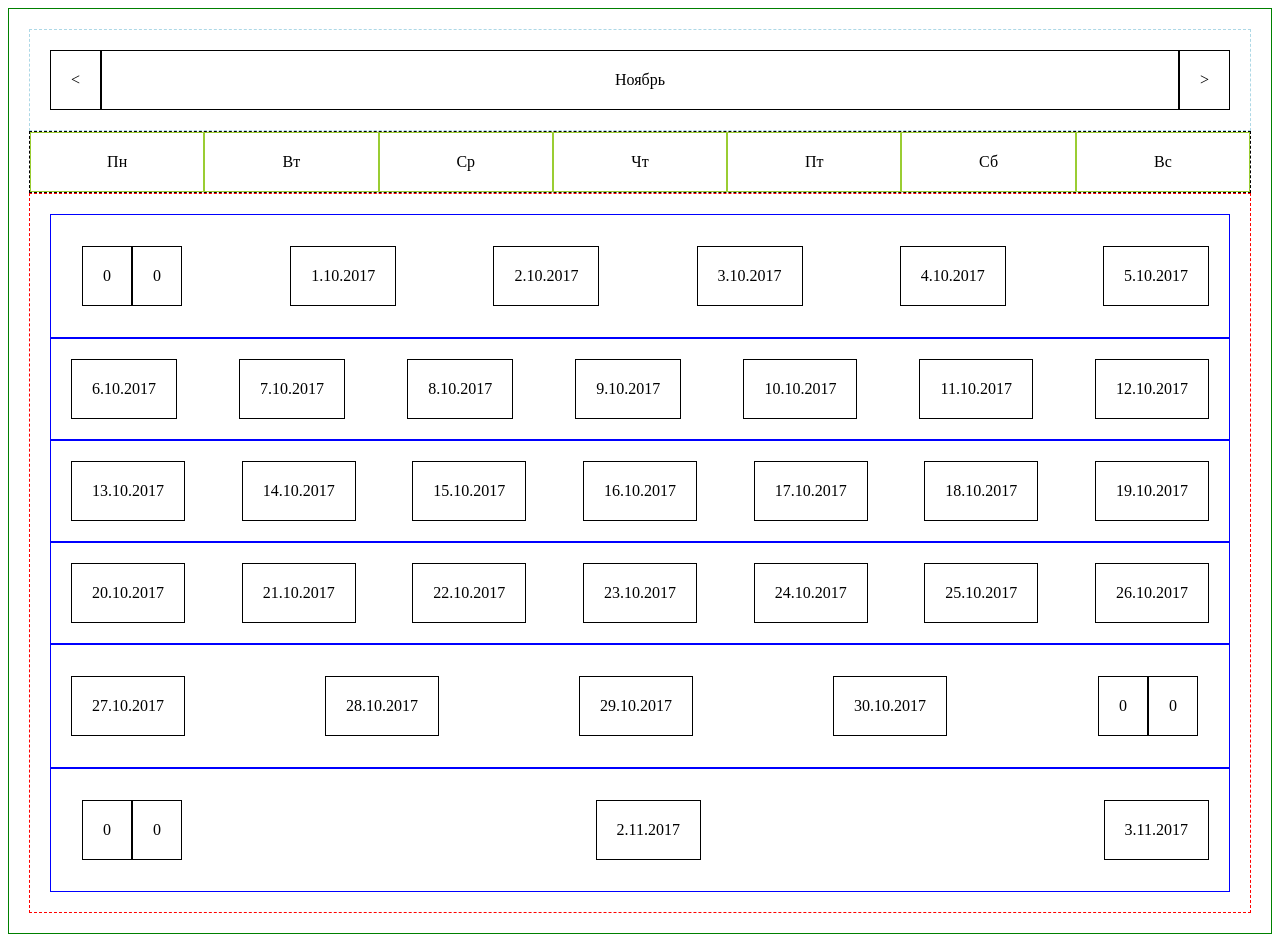
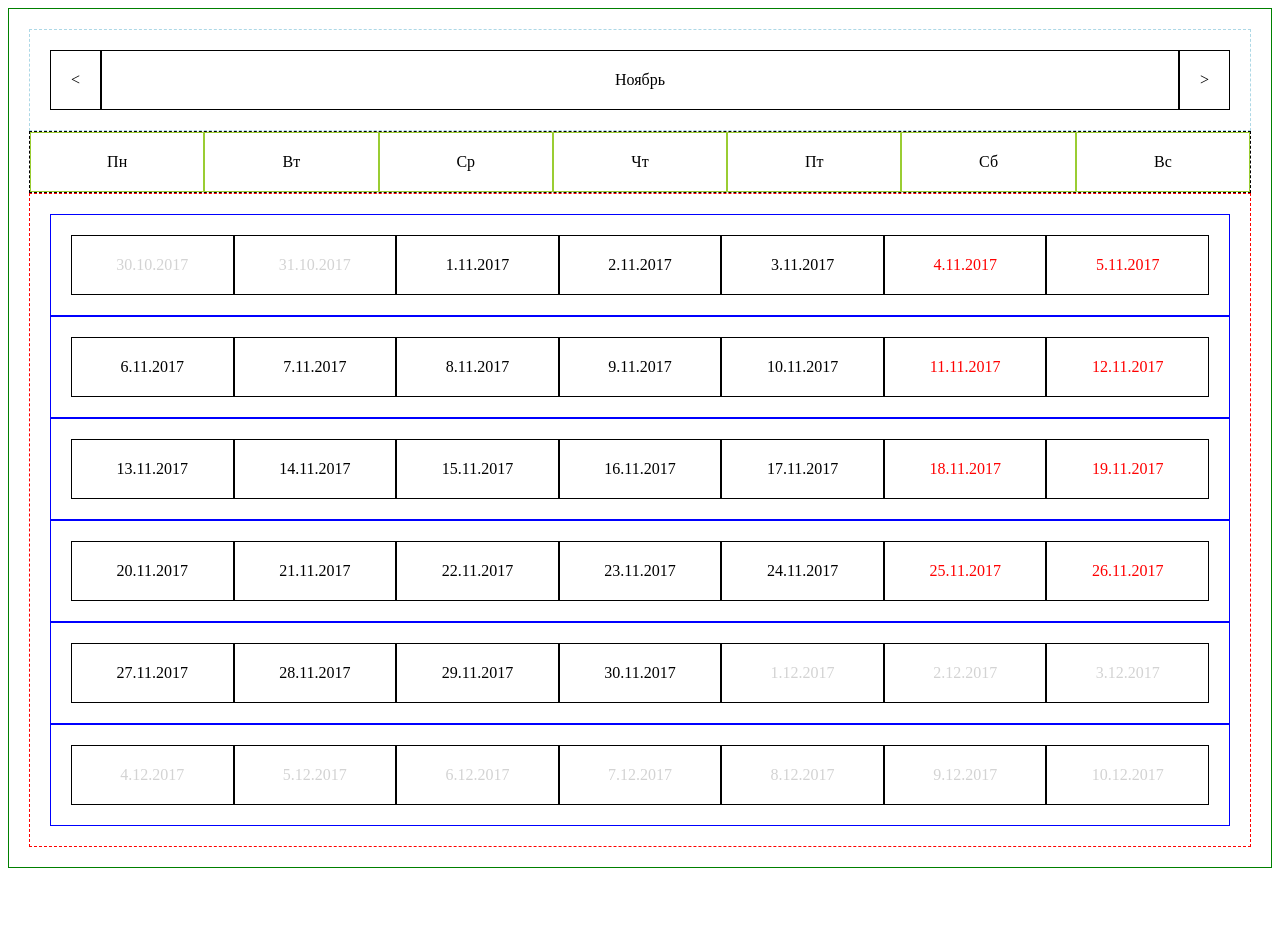
Before and after one commit to liza-rd-brain/Calenadar, a plain HTML site: page clean-part-3/main.html in a window 1280 px wide. After the commit the page ends 876 px from the top, so only its background shows below. Drawn offline with Linux system fonts and the light colour scheme.

Commit message:
Подправила компоненты: дублирующийся код убрала в фунцию. Удалила лишние компоненты.

```diff
--- a/clean-part-3/components/day.js
+++ b/clean-part-3/components/day.js
@@ -1,16 +1,26 @@
-function Day(startDate) {
+function Day(startDate, dayAnotherMonth) {
     this.startDate = startDate
+    this.dayAnotherMonth = dayAnotherMonth
 }
 
 let dprt = Day.prototype;
+let abc = new Date()
 
 dprt.render = function () {
     let dayEl = document.createElement("div")
+    dayEl.className = "day"
+    dayEl.innerHTML = (this.startDate.getDate() + "." + (this.startDate.getMonth() + 1) + "." + this.startDate.getFullYear())
 
 
-
-    dayEl.innerHTML = (this.startDate.getDate() + "." + this.startDate.getMonth() + "." + this.startDate.getFullYear())
-    dayEl.className = "day"
+    if (this.dayAnotherMonth == true) {
+        dayEl.className = "dayAnotherMonth day"
+       }
+    else if(this.startDate.getDay()===0||this.startDate.getDay()===6) {
+        dayEl.className = "weekendDay day"
+       }
+    else if(this.startDate.getDate() == abc.getDate()&& this.startDate.getMonth() == abc.getMonth()&& this.startDate.getFullYear() == abc.getFullYear()) {
+       dayEl.className = "currentDay day"
+       }
 
     return dayEl
 
--- a/clean-part-3/components/daysGrid.js
+++ b/clean-part-3/components/daysGrid.js
@@ -9,116 +9,51 @@ let dgprt = DaysGrid.prototype
 dgprt.CLASS_NAME = "daysGrid";
 
 dgprt.render = function () {
-
-    //последний день месяца или его стоит определить в main.js???
-    //последний день в календаре - это последний день месяца, дальше - пустые элементы
     let lastDate = new Date(this.startDate.getFullYear(), this.startDate.getMonth() + 1, 0)
-    //первый день месяца:т.е какой-бы день к нам не пришел в startDate, календарь строим с первого числа! возвращает дату!!!!!
     let firstDate = new Date(this.startDate.getFullYear(), this.startDate.getMonth(), 1)
-    //variableDate будем менять уже от стартовой даты до финишной в текущем месяце!
     let variableDate = new Date(firstDate.getFullYear(), firstDate.getMonth(), firstDate.getDate())
-
-    //день недели последнего дня месяца
-    //последний понедельник месяца
-    //curentWeekCount
 
     let daysGridEl = document.createElement("div");
     daysGridEl.className = "daysGrid"
 
-    //определим здесь cutDaysCount, иначе как нам изменять изолированно variableDate...
-    // cutDaysCount - количество дней в укороченной неделе
-    let cutDaysCount
+    //потому что пока не знаю как иначе
+    //проверка: укороченная ли первая неделя-?!
+    let cutStartDaysCount
     if (firstDate.getDay() === 0) {
-        cutDaysCount = 1
+        cutStartDaysCount = 1
     }
     else if (firstDate.getDay() != 1) {
-        cutDaysCount = daysCount - firstDate.getDay() + 1
+        cutStartDaysCount = daysCount - firstDate.getDay() + 1
     }
     else {
-        cutDaysCount = 0
+        cutStartDaysCount = 0
     }
-    //поменяла i на еденицу, так понятнее вести счет недель!!!!!
+
+    //рисуем недели, начинаем с первой недели
     for (i = 1; i <= weekCount; i++) {
-        // если рисуем первую неделю и первый день не понедельник
-        if (i === 1 && firstDate.getDay() != 1) {
 
-            let cutDaysWeek = true
-            let daysWeekEl = new DaysWeek(variableDate, cutDaysWeek, daysCount, firstDate, lastDate).render()
+        // если рисуем первую неделю
+        if (i === 1) {
+
+            let firstWeek = true
+            // мысль: переименовать firstWeek в firstWeek так будет понятнее в контексте
+            let daysWeekEl = new DaysWeek(variableDate, firstWeek, daysCount, firstDate, lastDate).render()
             daysGridEl.appendChild(daysWeekEl)
-            variableDate.setDate(variableDate.getDate() + cutDaysCount)
-        }
-        /*// если рисуем последнюю неделю
-        if (i === weekCount && lastDate.getMonth()<variableDate.getMonth()) {
-
-            let cutDaysWeek = true
-            let daysWeekEl = new DaysWeek(variableDate, cutDaysWeek, daysCount, firstDate, lastDate).render()
-            daysGridEl.appendChild(daysWeekEl)
-            variableDate.setDate(variableDate.getDate() + cutDaysCount)
-
-        }*/
-
-
-        // если мы рисуем последнюю неделю
-        else if (i < weekCount && lastDate.getDate() - 6 >= variableDate.getDate()) {
-
-            let cutDaysWeek = false
-            let daysWeekEl = new DaysWeek(variableDate, cutDaysWeek, daysCount, firstDate, lastDate).render()
-            daysGridEl.appendChild(daysWeekEl)
-            variableDate.setDate(variableDate.getDate() + 7)
+            variableDate.setDate(variableDate.getDate() + cutStartDaysCount)
         }
 
-        else if (lastDate.getMonth() < variableDate.getMonth()) {
+        // если мы рисуем рядовую полную неделю или последнюю неделю
+        else {
 
-            let cutDaysWeek = true
-            let daysWeekEl = new DaysWeek(variableDate, cutDaysWeek, daysCount, firstDate, lastDate).render()
+            let firstWeek = false
+            let daysWeekEl = new DaysWeek(variableDate, firstWeek, daysCount, firstDate, lastDate).render()
             daysGridEl.appendChild(daysWeekEl)
-            variableDate.setDate(variableDate.getDate() + 7)
+            variableDate.setDate(variableDate.getDate() + daysCount)
         }
 
-
-        else {
-            let cutDaysWeek = true
-            let daysWeekEl = new DaysWeek(variableDate, cutDaysWeek, daysCount, firstDate, lastDate).render()
-            daysGridEl.appendChild(daysWeekEl)
-            variableDate.setDate(variableDate.getDate() + cutDaysCount)
-
-        }
     }
-    //прописать укороченную неделю для последней недели месяца!!!*/
-
-
 
     return daysGridEl;
-
 }
 
 dgprt = null
-
-
-
-
-
-    /*let i
-    for (i = 0; i < weekCount; i++) {
-        //let variableDate = new Date(this.startDate.getFullYear(), this.startDate.getMonth(), this.startDate.getDate())
-
-        // если мы имеем дело с первой неделей...
-        if (i === 0) {
-
-            //...то рисуем урезанную неделю...
-            let cutDaysWeekEl = new CutDaysWeek(variableDate).render()
-
-            // и рисуем пустые элементы!!!
-            var emptyel = new emptyDaysBlock(variableDate).render()
-            cutDaysWeekEl.insertBefore(emptyel, cutDaysWeekEl.firstChild)
-            daysGridEl.appendChild(cutDaysWeekEl)
-
-        }
-        // иначе рисуем нормальную неделю!!!!
-        else {
-
-            let daysWeekEl = new DaysWeek(variableDate).render()
-            daysGridEl.appendChild(daysWeekEl)
-        }
-
-    }*/
--- a/clean-part-3/components/daysWeek.js
+++ b/clean-part-3/components/daysWeek.js
@@ -1,6 +1,6 @@
-function DaysWeek(startDate, cutDaysWeek, daysCount, firstDate, lastDate) {
+function DaysWeek(startDate, firstWeek, daysCount, firstDate, lastDate) {
     this.startDate = startDate
-    this.cutDaysWeek = cutDaysWeek
+    this.firstWeek = firstWeek
     this.daysCount = daysCount
     this.firstDate = firstDate
     this.lastDate = lastDate
@@ -11,86 +11,51 @@ let wprt = DaysWeek.prototype
 wprt.CLASS_NAME = "daysWeek"
 
 wprt.render = function () {
-
-    let firstDate = new Date(this.firstDate.getFullYear(), this.firstDate.getMonth(), this.firstDate.getDate())
+    let daysCount = this.daysCount
+    let firstDate = this.firstDate
     let variableDate = new Date(this.startDate.getFullYear(), this.startDate.getMonth(), this.startDate.getDate())
     let daysWeekEl = document.createElement("div")
 
     daysWeekEl.className = "daysWeek"
 
-
-    if (this.cutDaysWeek === true) {
-        // cutDaysCount - количество дней в укороченной неделе
-        let cutDaysCount
-        //если имеем дело с воскресением
-        if (variableDate.getDay() === 0) {
-            cutDaysCount = 1
-
-            for (let i = 0; i < cutDaysCount; i++) {
-
-                let dayEl = new Day(variableDate).render()
-                variableDate.setDate(variableDate.getDate() + 1)
-
-                //variableDate = variableDate.setDate(variableDate.getDate() + 1)
-                daysWeekEl.appendChild(dayEl)
-            }
-            let emptyel = new emptyDaysBlock(firstDate).render()
-            daysWeekEl.insertBefore(emptyel, daysWeekEl.firstChild)
-        }
-
-        // или если имеем дело с непонедельником
-        else if (variableDate.getDay() != 1) {
-            cutDaysCount = daysCount - variableDate.getDay() + 1
-
-            for (let i = 0; i < cutDaysCount; i++) {
-
-                let dayEl = new Day(variableDate).render()
-                variableDate.setDate(variableDate.getDate() + 1)
-
-                //variableDate = new Date(variableDate.setDate(variableDate.getDate() + 1))
-                daysWeekEl.appendChild(dayEl)
-            }
-            let emptyel = new emptyDaysBlock(firstDate).render()
-            daysWeekEl.insertBefore(emptyel, daysWeekEl.firstChild)
-
-        }
-
-        // или имеем дело с понедельником - тоже строим обычную неделю
-        //понедельник с true в cutDaysWeek может быть только последняя короткая неделя!!!!
-        //здесь определили, что последняя короткая неделя рисуется до последнего дня!!!!!!!
-        else {
-            cutDaysCount = this.lastDate.getDay()
-            for (let i = 0; i < cutDaysCount; i++) {
-                cutDaysCount = this.lastDate.getDay()
-
-                let dayEl = new Day(variableDate).render()
-                variableDate.setDate(variableDate.getDate() + 1)
-                daysWeekEl.appendChild(dayEl)
-            }
-            let emptyel = new emptyDaysBlock(firstDate).render()
-            daysWeekEl.appendChild(emptyel)
-        }
-        //let emptyel = new emptyDaysBlock(firstDate).render()
-        //daysWeekEl.insertBefore(emptyel, daysWeekEl.firstChild)
-
-    }
-
-    //cтроим обычную неделю
-    else {
-        // while (variableDate.getDate() < this.lastDate.getDate()) {
-
+    function selectionsDay() {
         for (let i = 0; i < daysCount; i++) {
-
-
-            let dayEl = new Day(variableDate).render()
+            let dayAnotherMonth
+            if (firstDate.getMonth() == variableDate.getMonth()) { dayAnotherMonth = false }
+            else { dayAnotherMonth = true }
+            let dayEl = new Day(variableDate, dayAnotherMonth).render()
             variableDate.setDate(variableDate.getDate() + 1)
             daysWeekEl.appendChild(dayEl)
         }
+    }
 
+    if (this.firstWeek == true) {
+        //воскресение
+        if (variableDate.getDay() === 0) {
+            // здесь находим дату ближайшего понедельника
+            variableDate.setDate(variableDate.getDate() - 6)
+            selectionsDay()
+        }
 
+        // не понедельник
+        else if (variableDate.getDay() != 1) {
+            //аналогично находим дату ближайшего понедельника
+            variableDate.setDate(variableDate.getDate() - variableDate.getDay() + 1)
+            selectionsDay()
+        }
 
+        //понедельник
+        else {
+            variableDate.setDate(variableDate.getDate() - 7)
+            selectionsDay()
+        }
+    }
 
+    //cтроим обычную неукороченную неделю или последнюю укороченную
+    else {
+        selectionsDay()
     }
+
     return daysWeekEl;
 }
 
--- a/clean-part-3/components/emptyDay.js
+++ /dev/null
@@ -1,17 +0,0 @@
-function emptyDay(startDate) {
-    this.startDate = startDate
-
-}
-
-let edprt = emptyDay.prototype;
-
-edprt.render = function () {
-
-    let emptyDayEl = document.createElement("div")
-
-    emptyDayEl.innerHTML = "0"
-    emptyDayEl.className = "day"
-    return emptyDayEl
-}
-
-edprt = null
--- a/clean-part-3/components/emptyDaysBlock.js
+++ /dev/null
@@ -1,53 +0,0 @@
-function emptyDaysBlock(startDate) {
-    this.startDate = startDate
-}
-
-let edbprt = emptyDaysBlock.prototype;
-
-edbprt.render = function () {
-    let variableDate = new Date(this.startDate.getFullYear(), this.startDate.getMonth(), this.startDate.getDate())
-
-    let emptyDaysBlockEl = document.createElement("div")
-    emptyDaysBlockEl.className = "emptyDaysBlock"
-
-    if (variableDate.getDay() === 0) {
-        let emptyBlock = 6
-
-        for (let i = 0; i < emptyBlock; i++) {
-
-            let emptyDayEl = new emptyDay(variableDate).render()
-
-            emptyDaysBlockEl.appendChild(emptyDayEl)
-        }
-
-        return emptyDaysBlockEl
-    }
-
-    else if (variableDate.getDay() !== 1) {
-        let emptyBlock = variableDate.getDay() - 1
-
-        for (let i = 0; i < emptyBlock; i++) {
-
-            let emptyDayEl = new emptyDay(variableDate).render()
-
-            emptyDaysBlockEl.appendChild(emptyDayEl)
-
-        }
-        return emptyDaysBlockEl
-    }
-
-    else {
-        let emptyBlock = 0
-
-        for (let i = 0; i < emptyBlock; i++) {
-
-            let emptyDayEl = new emptyDay(variableDate).render()
-
-            emptyDaysBlockEl.appendChild(emptyDayEl)
-        }
-        return emptyDaysBlockEl
-    }
-
-}
-
-edbprt = null
--- a/clean-part-3/main.css
+++ b/clean-part-3/main.css
@@ -29,8 +29,6 @@
    justify-content: center;
    padding: 20px;
  }
-
-
 
 #daysOfWeek {
    border: 1px dashed black;
@@ -75,28 +73,26 @@
     justify-content: space-between;
     align-items: center;
 }
-.emptyDay{
-    border: 1px solid black;
-    display: flex;
-    justify-content: space-around;
-    align-items: center;
-    padding: 10px;
-}
 
-.cutdaysWeek{
-    border: 1px solid blue;
-    display: flex;
-    flex-direction: row;
-    padding: 20px;
-    justify-content: space-between;
-    align-items: center;
-}
 
 .day {
     border: 1px solid black;
     display: flex;
-
+    width: 10em;
     justify-content: center;
     align-items: center;
     padding: 20px;
 }
+
+.dayAnotherMonth {
+   color: lightgrey;
+}
+
+.weekendDay {
+     color: red;
+}
+
+.currentDay {
+      color: green;
+      font-weight: bold;
+}
```
Also changed, not shown: clean-part-3/components/cutDaysWeek.js (deleted, +0 -65 lines), clean-part-3/main.html (+15 -21 lines), clean-part-3/main.js (+1 -9 lines).
